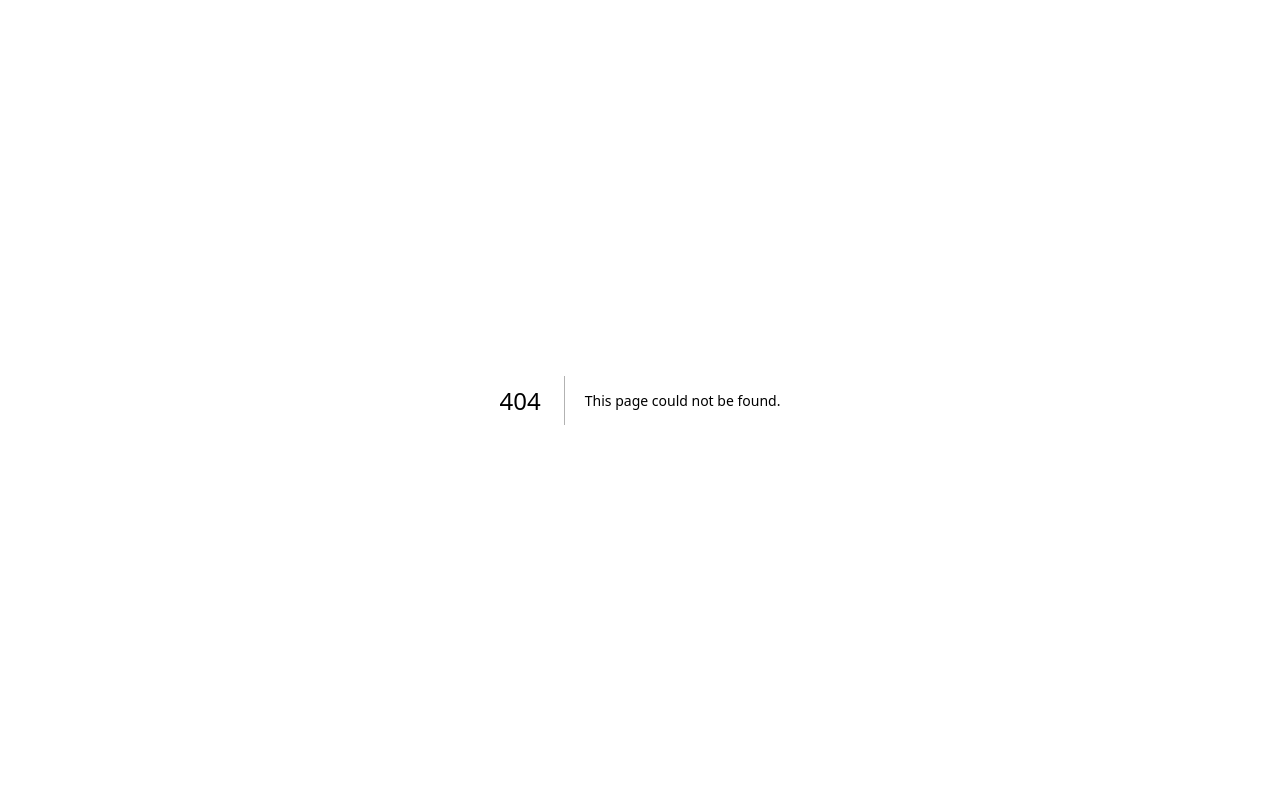
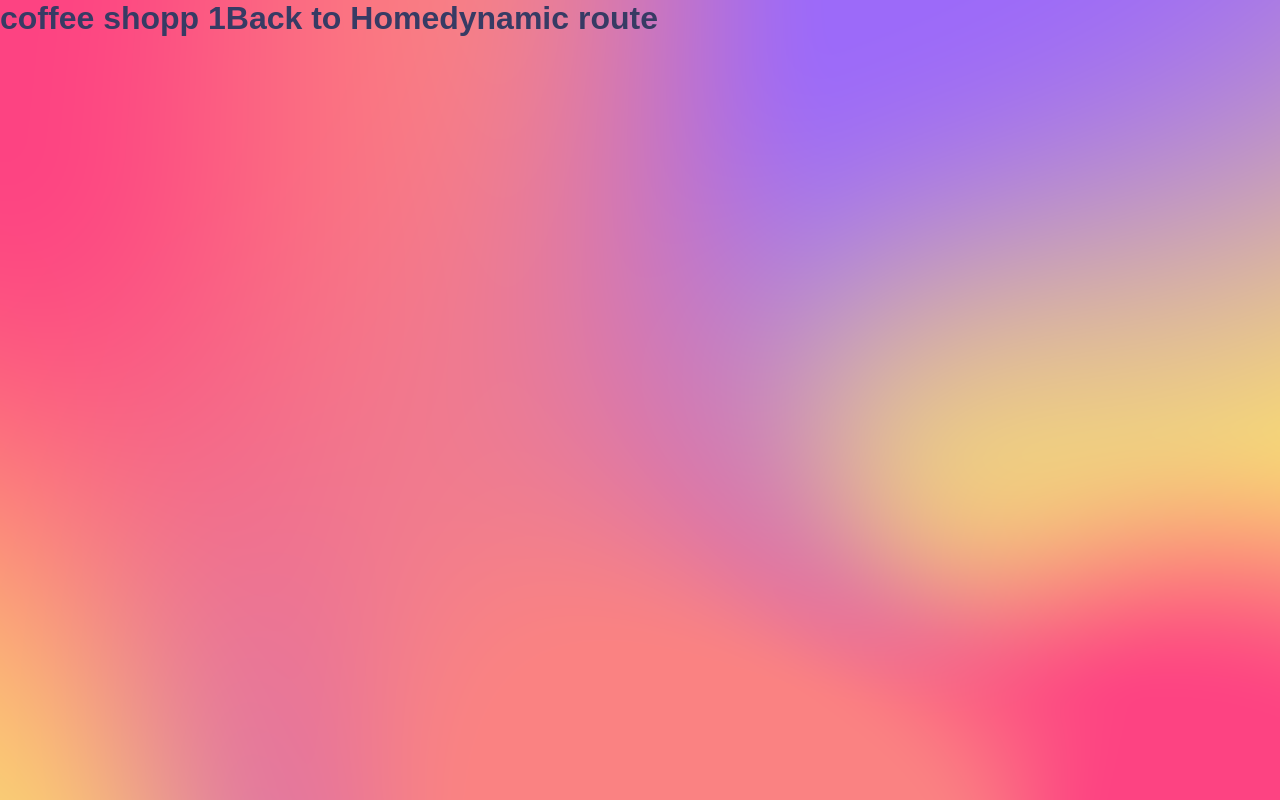
Before and after one commit to herby0sbourne/coffee-shop_next.js-App, a Next.js app: page /coffee-shop/1 in a window 1280 px wide. Before the commit this address had no page. Built offline with nearby package versions, Linux system fonts and the light colour scheme.

Commit message:
create coffee shop dynamic page

```diff
--- /dev/null
+++ b/pages/coffee-shop/[id].js
@@ -0,0 +1,16 @@
+import { useRouter } from "next/router";
+import Link from "next/link";
+
+const Id = () => {
+  const router = useRouter();
+  console.log(router);
+  return (
+    <h1>
+      coffee shopp {router.query.id}
+      <Link href="/">Back to Home</Link>
+      <Link href={`/coffee-shop/${router.query.id}`}>dynamic route</Link>
+    </h1>
+  );
+};
+
+export default Id;
```
